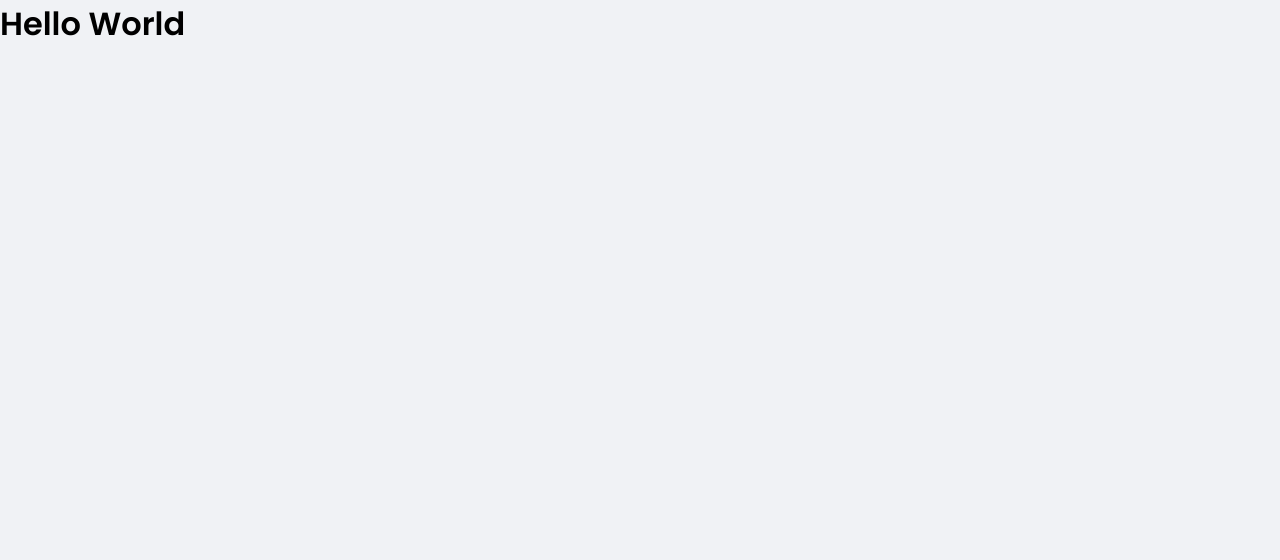
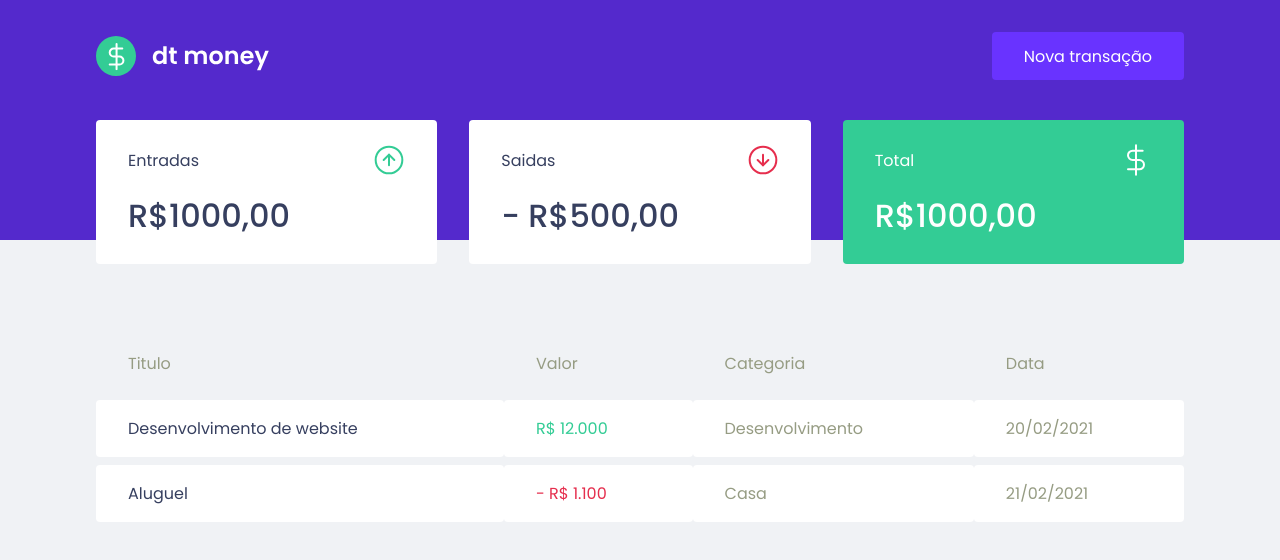
Before and after one commit to HenriqueHeiden/ignite-primeira-aplicacao-web-reactjs, a React (Create React App) app: page / in a window 1280 px wide. Shown: the top 560 px of the page. Built offline with nearby package versions, Linux system fonts and the light colour scheme.

Commit message:
|styled-components| header | summary

```diff
--- a/public/index.html
+++ b/public/index.html
@@ -6,7 +6,7 @@
     <meta charset="utf-8" />
     <title>HMmoney</title>
     <Link rel="shortcut icon" href="favicon.png" type="image/png">
-    <link href="https://fonts.googleapis.com/css2?family=Poppins:wght@400;600&family=Roboto:wght@400;500;700;900&display=swap" rel="stylesheet">
+    <link href="https://fonts.googleapis.com/css2?family=Poppins:wght@400;500;600&family=Roboto:wght@400;500;700;900&display=swap" rel="stylesheet">
   </head>
   <body>
     <noscript>You need to enable JavaScript to run this app.</noscript>
--- a/src/App.tsx
+++ b/src/App.tsx
@@ -1,13 +1,14 @@
+import { Dashboard } from "./components/Dashboard";
+import { Header } from "./components/Header";
 import { GlobalStyle } from "./styles/global";
 
 
 export function App() {
   return (
-    <div className="App">
-      <h1>
-        Hello World
-        <GlobalStyle />
-      </h1>
-    </div>
+    <>
+      <Header />
+      <Dashboard />
+      <GlobalStyle />
+    </>
   );
 }
--- /dev/null
+++ b/src/components/Dashboard/index.tsx
@@ -0,0 +1,11 @@
+import { Summary } from '../Summary';
+import { TransactonsTable } from '../TransactonsTable';
+import { Container } from './styles';
+export function Dashboard() {
+    return (
+        <Container>
+            <Summary />
+            <TransactonsTable />
+        </Container>
+    )
+}
--- /dev/null
+++ b/src/components/Dashboard/styles.ts
@@ -0,0 +1,7 @@
+import styled from 'styled-components';
+
+export const Container = styled.main`
+    max-width: 1120px;
+    margin: 0 auto;
+    padding:2.5rem 1rem;
+`;
--- /dev/null
+++ b/src/components/Header/index.tsx
@@ -0,0 +1,15 @@
+import logoImg from '../../assets/logo.svg';
+import { Container, Content } from './styles';
+
+export function Header() {
+    return (
+        <Container>
+            <Content>
+                <img src={logoImg} alt="hm money" />
+                <button type="button">
+                    Nova transação
+                </button>
+            </Content>
+        </Container>
+    )
+}
--- /dev/null
+++ b/src/components/Header/styles.ts
@@ -0,0 +1,30 @@
+import styled from 'styled-components';
+
+export const Container = styled.header`
+    background: var(--blue);
+`;
+
+export const Content = styled.div`
+    max-width: 1120px;
+    margin: 0 auto;
+    padding: 2rem 1rem 10rem;
+    display: flex;
+    align-items: center;
+    justify-content: space-between;
+
+    button{
+        font-size: 1rem;
+        color: #FFF;
+        background: var(--blue-light);
+        border:0;
+        padding: 0 2rem;
+        border-radius: 0.25rem;
+        height: 3rem;
+
+        transition: filter 0.2s;
+
+        &:hover{
+            filter: brightness(0.9)
+        }
+    }
+`;
--- /dev/null
+++ b/src/components/Summary/index.tsx
@@ -0,0 +1,34 @@
+import { Container } from "./styles";
+import incomeImg from '../../assets/income.svg';
+import outcomeImg from '../../assets/outcome.svg';
+import totalImg from '../../assets/total.svg';
+
+
+export function Summary() {
+    return (
+        <Container>
+            <div>
+                <header>
+                    <p>Entradas</p>
+                    <img src={incomeImg} alt="Entregas" />
+                </header>
+                <strong>R$1000,00</strong>
+            </div>
+
+            <div>
+                <header>
+                    <p>Saidas</p>
+                    <img src={outcomeImg} alt="saidas" />
+                </header>
+                <strong>- R$500,00</strong>
+            </div>
+            <div className="highlight-background">
+                <header>
+                    <p>Total</p>
+                    <img src={totalImg} alt="Total" />
+                </header>
+                <strong>R$1000,00</strong>
+            </div>
+        </Container>
+    )
+}
--- /dev/null
+++ b/src/components/Summary/styles.ts
@@ -0,0 +1,34 @@
+import styled from "styled-components";
+
+export const Container = styled.div`
+    display: grid;
+    grid-template-columns:repeat(3, 1fr);
+    gap: 2rem;
+    margin-top: -10rem;
+
+    div{
+        background: var(--shape);
+        padding: 1.5rem 2rem;
+        border-radius: 0.25rem;;
+        color:var(--text-title);
+
+        header{
+            display: flex;
+            align-items: center;
+            justify-content: space-between;
+        }
+
+        strong{
+            display: block;
+            margin-top:1rem;
+            font-size: 2rem;
+            font-weight: 500;
+            line-height: 3rem;
+        }
+
+        &.highlight-background{
+            background: var(--green);
+            color: #fff;
+        }
+    }
+`;
--- /dev/null
+++ b/src/components/TransactonsTable/index.tsx
@@ -0,0 +1,34 @@
+import { Container } from "./styled";
+
+export function TransactonsTable() {
+    return (
+        <Container>
+            <table>
+                <thead>
+                    <tr>
+                        <th>Titulo</th>
+                        <th>Valor</th>
+                        <th>Categoria</th>
+                        <th>Data</th>
+                    </tr>
+                </thead>
+                <tbody>
+                    <tr>
+                        <td>Desenvolvimento de website</td>
+                        <td className="deposit">R$ 12.000</td>
+                        <td>Desenvolvimento</td>
+                        <td>20/02/2021</td>
+                    </tr>
+
+                    <tr>
+                        <td>Aluguel</td>
+                        <td className="withdraw">- R$ 1.100</td>
+                        <td>Casa</td>
+                        <td>21/02/2021</td>
+                    </tr>
+                </tbody>
+            </table>
+        </Container>
+
+    );
+}
--- /dev/null
+++ b/src/components/TransactonsTable/styled.ts
@@ -0,0 +1,37 @@
+import styled from "styled-components";
+
+export const Container = styled.div`
+    margin-top: 4rem;
+
+    table{
+        width: 100%;
+        border-spacing: 0 0.5rem;
+
+        th{
+            color: var(--text-body);
+            font-weight: 400;
+            padding: 1rem 2rem;
+            text-align: left;
+            line-height: 1.5rem;
+        }
+
+        td{
+            padding: 1rem 2rem;;
+            border: 0;
+            background: var(--shape);
+            color:var(--text-body);
+            border-radius: 0.25rem;
+
+            &:first-child{
+                color: var(--text-title);
+            }
+
+            &.deposit{
+                color: var(--green);
+            }
+            &.withdraw{
+                color: var(--red);
+            }
+        }
+    }
+`;
--- a/src/styles/global.ts
+++ b/src/styles/global.ts
@@ -6,6 +6,7 @@
         --background: #f0f2f5;
         --red:#E52E4D;
         --blue:#5429CC;
+        --green:#33CC95;
 
         --blue-light:#6933FF;
         --text-title:#363F5F;
```
